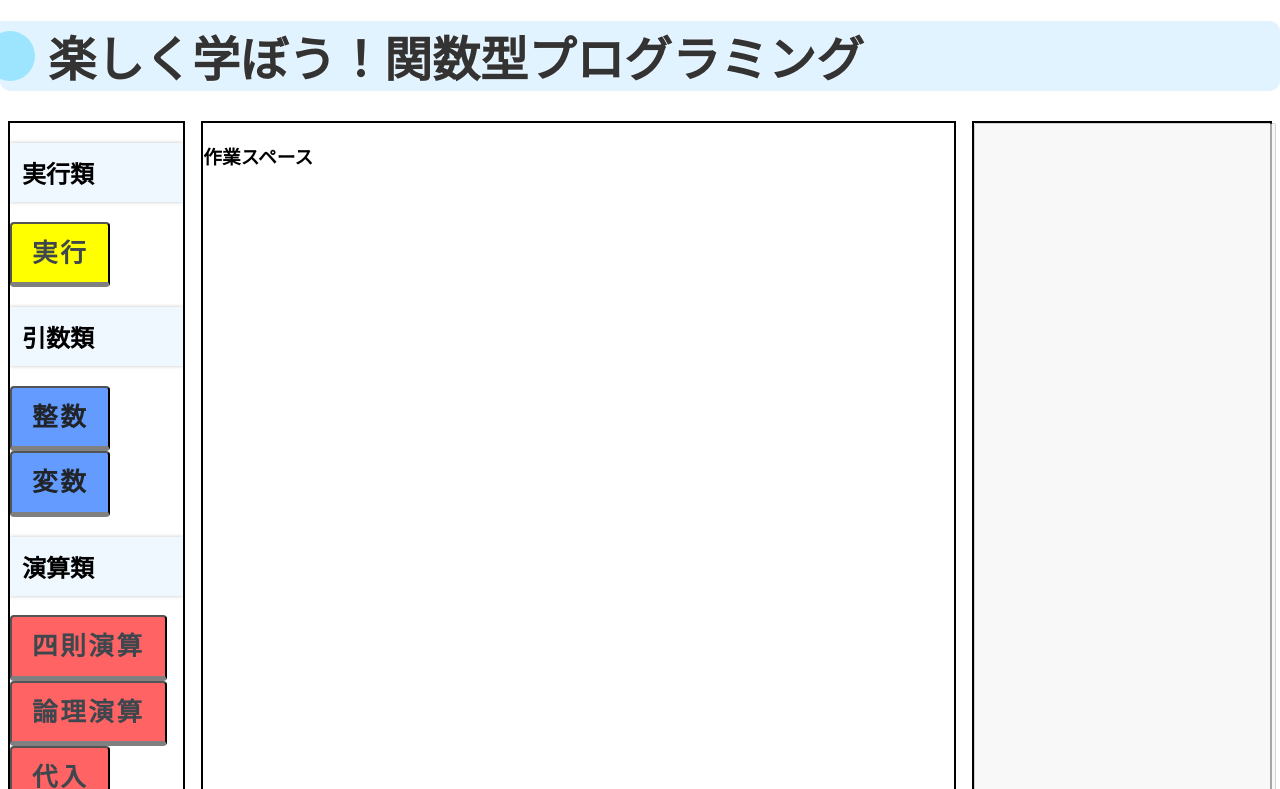
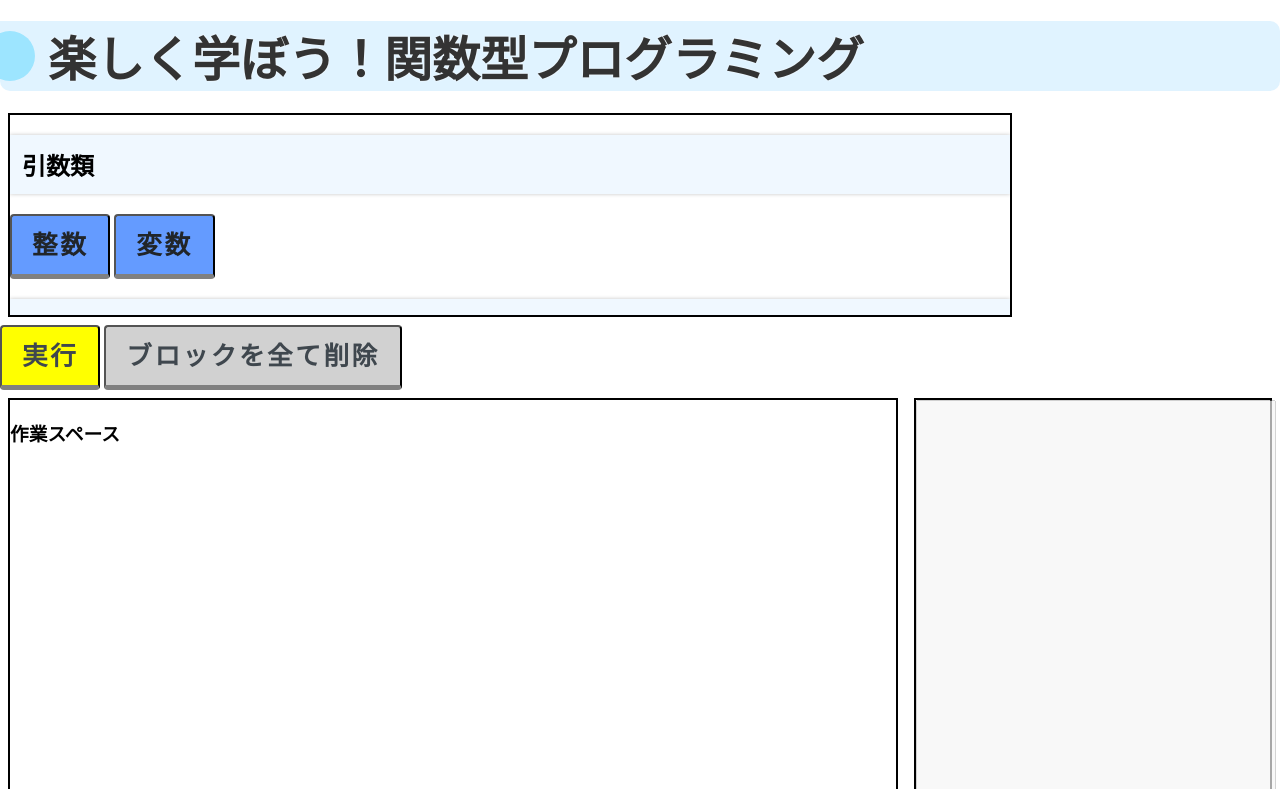
Before and after one commit to tus-prj3/Funlang, a website built with webpack: page dist/index.html in a window 1280 px wide. Shown: the top 789 px of the page. Built offline with nearby package versions, Linux system fonts and the light colour scheme.

Commit message:
前回編集の訂正
修正がうまくいってなくボタン押してもブロックが出なくなってしまったので一旦戻しました。

```diff
--- a/dist/index.css
+++ b/dist/index.css
@@ -56,8 +56,7 @@ html, body {
 
 #workspace {
   position: relative;
-  width: 1300px;
-  height: 1000px;
+  width: 100%;
   margin: 8px;
   border: 2px solid black;
   overflow: auto;
@@ -65,8 +64,8 @@ html, body {
 
 #buttonArea {
   position: relative;
-  width: 300px;
-  height: 1000px;
+  width: 1000px;
+  height: 200px;
   margin: 8px;
   border: 2px solid black;
   overflow: auto;
--- a/dist/index.html
+++ b/dist/index.html
@@ -9,22 +9,7 @@
 </head>
 <body>
 <h1><font size="50">　楽しく学ぼう！関数型プログラミング</font></h1>
-
-<!-- グループ分け
-実行系：実行
-引数系：整数　変数
-演算系：四則演算　論理演算　等式
-関数系：関数閉包　関数　再帰関数　出力関数　返り値
-比較系：比較
-条件系：条件　条件追加
-削除系：コンソールをクリア　ブロックを全て削除
--->
-
-<script src="index.js"></script>
-<div id="area">
 <div id="buttonArea">
-    <h2>実行類</h2>
-    <button id="log" class="button_run">実行</button>
   <h2>引数類</h2>
   <button id="number" class="button_num">整数</button>
   <button id="variable" class="button_num">変数</button>
@@ -45,8 +30,22 @@
   <button id="if-else" class="button_if">条件(追加)</button>
   <h2>削除類</h2>
   <button id="clear" class="button_cl">コンソールをクリア</button>
+</div>
+<button id="log" class="button_run">実行</button>
 <button id="deleteAll" class="button_cl">ブロックを全て削除</button>
-  </div>
+
+<!-- グループ分け
+実行系：実行
+引数系：整数　変数
+演算系：四則演算　論理演算　等式
+関数系：関数閉包　関数　再帰関数　出力関数　返り値
+比較系：比較
+条件系：条件　条件追加
+削除系：コンソールをクリア　ブロックを全て削除
+-->
+
+<script src="index.js"></script>
+<div id="area">
   <div id="workspace" style="overflow: scroll;">
     <h3>作業スペース</h3>
   </div>
```
Lines whose indentation alone changed are shown as unchanged.
